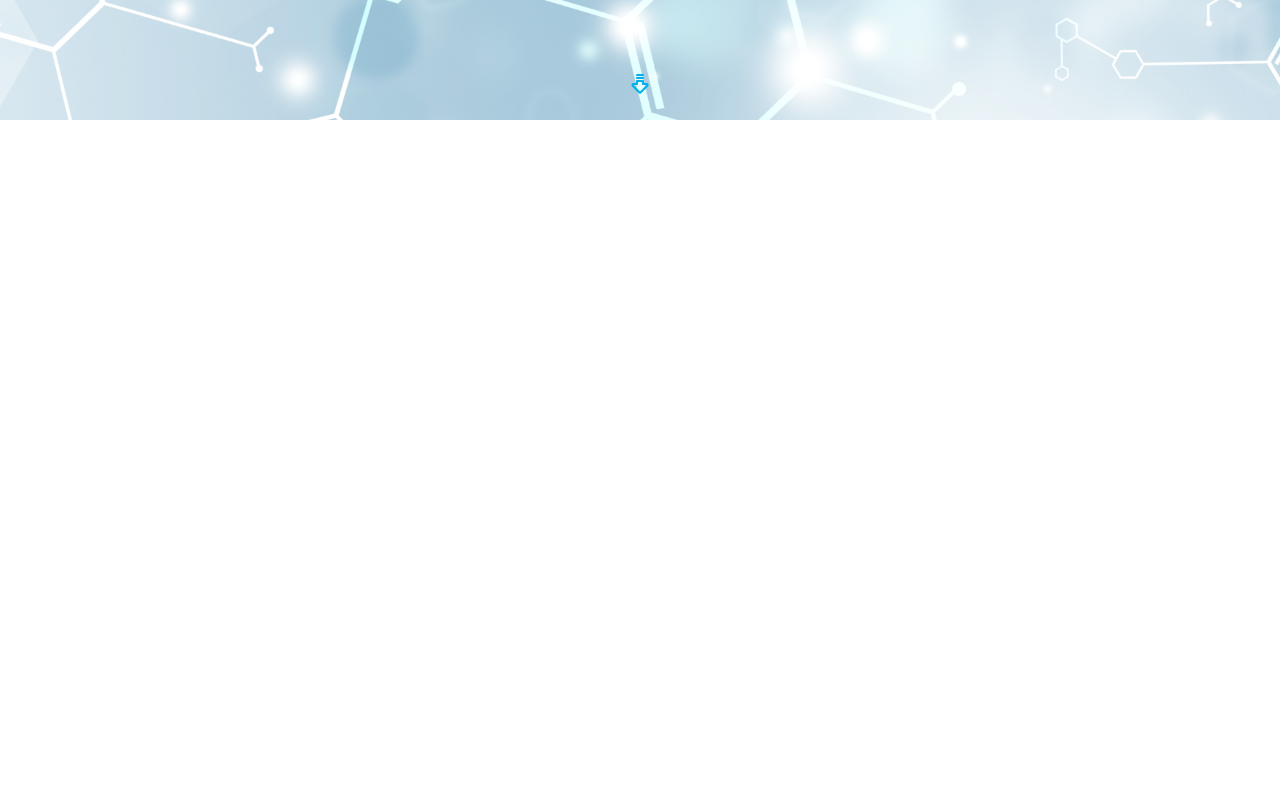
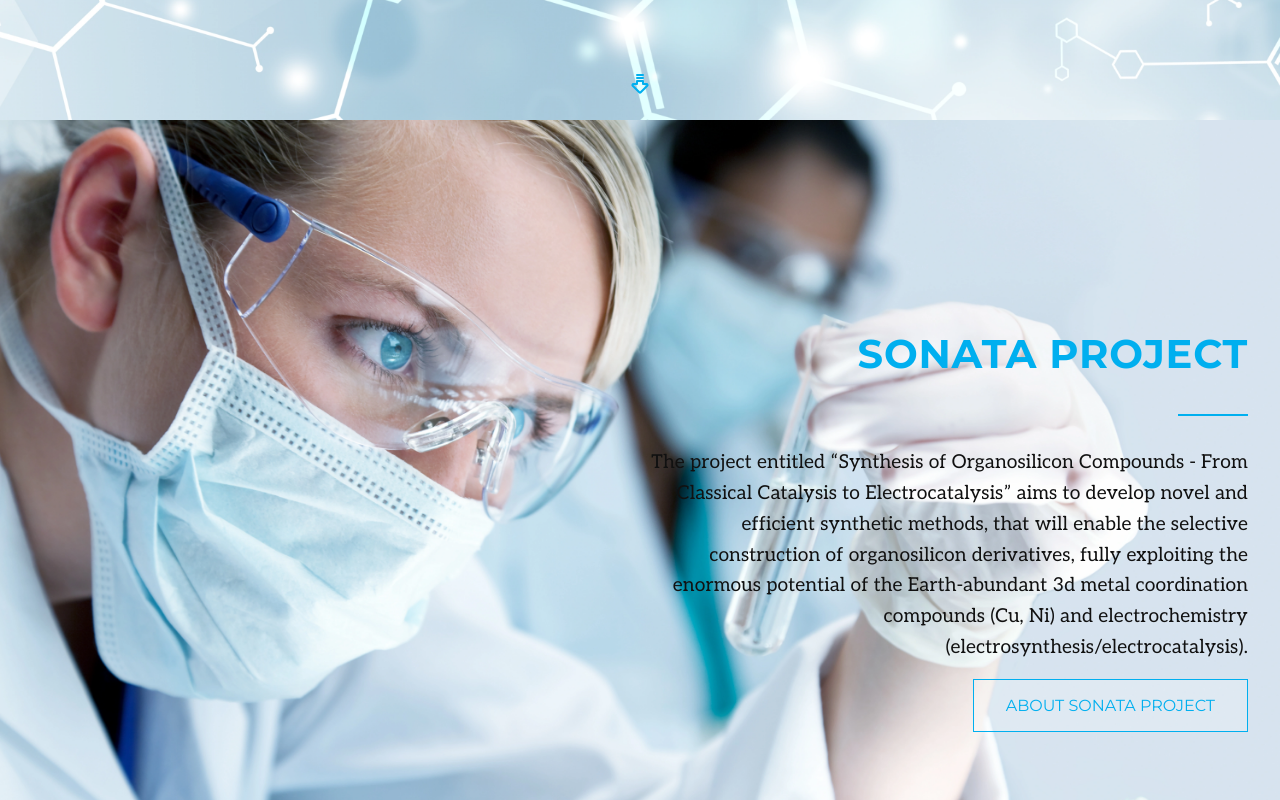
Before and after one commit to matwjablonski/kucinskilab.com, a Next.js app: page / in a window 1280 px wide. Shown: the part 680-1480 px from the top of the page. Before the commit the page ends 1146 px from the top, so only its background shows below. Built offline with nearby package versions, Linux system fonts and the light colour scheme.

Commit message:
project section

```diff
--- a/src/components/Hero/Hero.tsx
+++ b/src/components/Hero/Hero.tsx
@@ -3,19 +3,22 @@ import styles from './Hero.module.scss';
 import Image from 'next/image';
 import Logo from '@public/images/logo.webp';
 import Button from "@components/Button";
+import { forwardRef } from "react";
 
-const Hero = () => (
-  <Section>
+const HeroComponent = ({}, ref) => (
+  <Section ref={ref}>
     <div className={styles.Hero}>
       <div className={styles.HeroContent}>
         <div className={styles.HeroLogo}>
           <Image src={Logo} />
         </div>
         <p className={styles.HeroDescription}>Lorem ipsum dolor sit amet consectetur adipisicing elit. Rem, blanditiis sunt, est inventore ex minus rem expedita ipsa fugiat, suscipit perferendis exercitationem numquam nobis cupiditate quia.</p>
-        <Button buttonType="link" to="/" label="Dowiedz się więcej" />
+        <Button buttonType="link" to="/" label="Read more" />
       </div>
     </div>
   </Section>
-);
+)
+
+const Hero = forwardRef(HeroComponent);
 
 export default Hero;
--- /dev/null
+++ b/src/components/ProjectSection/ProjectSection.module.scss
@@ -0,0 +1,49 @@
+@use '@styles/settings/gutters';
+@use '@styles/settings/colors';
+
+.Project {
+  background-image: url('../../public/images/project.webp');
+  background-position: left;
+  background-size: cover;
+  height: 100%;
+  position: relative;
+
+  .ProjectContent {
+    align-items: flex-end;
+    display: flex;
+    justify-content: center;
+    flex-direction: column;
+    height: 100%;
+    padding: gutters.$gutter * 2;
+    position: relative;
+  }
+
+  .ProjectTitle {
+    text-transform: uppercase;
+    font-size: 2.5rem;
+    margin-bottom: gutters.$gutter * 2;
+    position: relative;
+    padding-bottom: gutters.$gutter * 2;
+
+    &::after {
+      background: colors.$primary-color;
+      content: "";
+      display: block;
+      height: 2px;
+      margin: 0;
+      width: 70px;
+      position: absolute;
+      bottom: 0;
+      right: 0;
+    }
+  }
+
+  .ProjectDescription {
+    max-width: 600px;
+    color: colors.$text-dark;
+    line-height: 1.6;
+    font-size: 1.2rem;
+    text-align: right;
+    margin-bottom: gutters.$gutter * 2;
+  }
+}
--- /dev/null
+++ b/src/components/ProjectSection/ProjectSection.tsx
@@ -0,0 +1,20 @@
+import Button from "@components/Button";
+import Section from "@components/Section";
+import { forwardRef } from "react";
+import styles from './ProjectSection.module.scss';
+
+const ProjectSectionComponent = ({}, ref) => (
+  <Section ref={ref}>
+    <div className={styles.Project}>
+      <div className={styles.ProjectContent}>
+        <h2 className={styles.ProjectTitle}>Sonata Project</h2>
+        <p className={styles.ProjectDescription}>The project entitled “Synthesis of Organosilicon Compounds - From Classical Catalysis to Electrocatalysis” aims to develop novel and efficient synthetic methods, that will enable the selective construction of organosilicon derivatives, fully exploiting the enormous potential of the Earth-abundant 3d metal coordination compounds (Cu, Ni) and electrochemistry (electrosynthesis/electrocatalysis).</p>
+        <Button buttonType="link" to="/" label="About Sonata Project" />
+      </div>
+    </div>
+  </Section>
+)
+
+const ProjectSection = forwardRef(ProjectSectionComponent);
+
+export default ProjectSection;
--- /dev/null
+++ b/src/components/ProjectSection/index.ts
@@ -0,0 +1,3 @@
+import ProjectSection from "./ProjectSection";
+
+export default ProjectSection;
--- a/src/components/ScrollDown/ScrollDown.tsx
+++ b/src/components/ScrollDown/ScrollDown.tsx
@@ -1,13 +1,18 @@
 import ArrowIcon from '@public/icons/arrow-big.svg';
 import Image from 'next/image';
+import { memo, useEffect } from 'react';
 import styles from './ScrollDown.module.scss';
 
-const ScrollDown = () => {
+const ScrollDown = memo(
+  () => {
+
+
     return (
       <button className={styles.ScrollDown}>
         <Image src={ArrowIcon} />
       </button>
     )
   }
+)
 
 export default ScrollDown;
--- a/src/components/Section/Section.tsx
+++ b/src/components/Section/Section.tsx
@@ -1,14 +1,16 @@
-import { ReactNode } from "react";
+import { forwardRef, ReactNode } from "react";
 import styles from './Section.module.scss';
 
 interface SectionProps {
   children: ReactNode;
 }
 
-const Section = ({ children }: SectionProps) => (
-  <section className={styles.Section}>
+const SectionComponent = ({ children }: SectionProps, ref) => (
+  <section className={styles.Section} ref={ref}>
     {children}
   </section>
 );
 
+const Section = forwardRef(SectionComponent);
+
 export default Section;
--- a/src/pages/index.tsx
+++ b/src/pages/index.tsx
@@ -1,14 +1,60 @@
 import Hero from '@components/Hero';
+import ProjectSection from '@components/ProjectSection';
 import ScrollDown from '@components/ScrollDown';
 import Layout from '@layouts/Main'
+import { useEffect, useRef } from 'react';
 import { useIntl } from 'react-intl';
 
+
 export default function Home({ allPostsData }) {
+  let scrollInProgress = false;
+  let previousScrollPos = 0;
+
   const intl = useIntl();
+
+  const handleScroll = () => {
+    const windowHeight = window.innerHeight;
+    const scrollPos = window.scrollY;
+    const scrollPoint = window.innerHeight / 5;
+
+    const sectionIndex = Math.floor(scrollPos / windowHeight);
+    const currentSectionScrollPos = Math.floor(scrollPos % windowHeight);
+
+    let nextSection = sectionIndex + 1;
+
+    if (previousScrollPos > scrollPos) {
+      nextSection = sectionIndex - 1;
+    }
+
+    if (currentSectionScrollPos > scrollPoint) {
+      if (!scrollInProgress && nextSection >= 0 && nextSection < 2) {
+        window.scroll({
+          top: nextSection * windowHeight,
+          left: 0,
+          behavior: 'smooth'
+        })
+        scrollInProgress = true;
+      }
+    } else {
+      scrollInProgress = false;
+    }
+    previousScrollPos = scrollPos;
+  }
+
+  useEffect(() => {
+    if (window !== undefined) {
+      window.addEventListener('scroll', handleScroll);
+    }
+
+    return () => {
+      window.removeEventListener('scroll', handleScroll);
+    }
+  })
 
   return (
     <Layout page="home">
       <Hero />
+      <ProjectSection />
       <ScrollDown />
     </Layout>
   )
--- a/src/styles/global.scss
+++ b/src/styles/global.scss
@@ -1,4 +1,5 @@
 @use '@styles/settings/colors';
+@use '@styles/settings/gutters';
 @use '@styles/settings/fonts';
 
 @import url('https://fonts.googleapis.com/css2?family=Aleo:wght@400;700&display=swap');
@@ -32,6 +33,15 @@ a {
   }
 }
 
+h1, h2, h3, h4, h5, h6 {
+  font-family: fonts.$font-headline;
+  font-weight: 700;
+  line-height: 1.5;
+  letter-spacing: 0.02em;
+  margin: 0 0 (gutters.$gutter);
+  color: colors.$primary-color;
+}
+
 p {
   color: colors.$text-color;
   letter-spacing: 0.16px;
```
Also changed, not shown: src/public/images/project.webp (added). Lines whose indentation alone changed are shown as unchanged.
